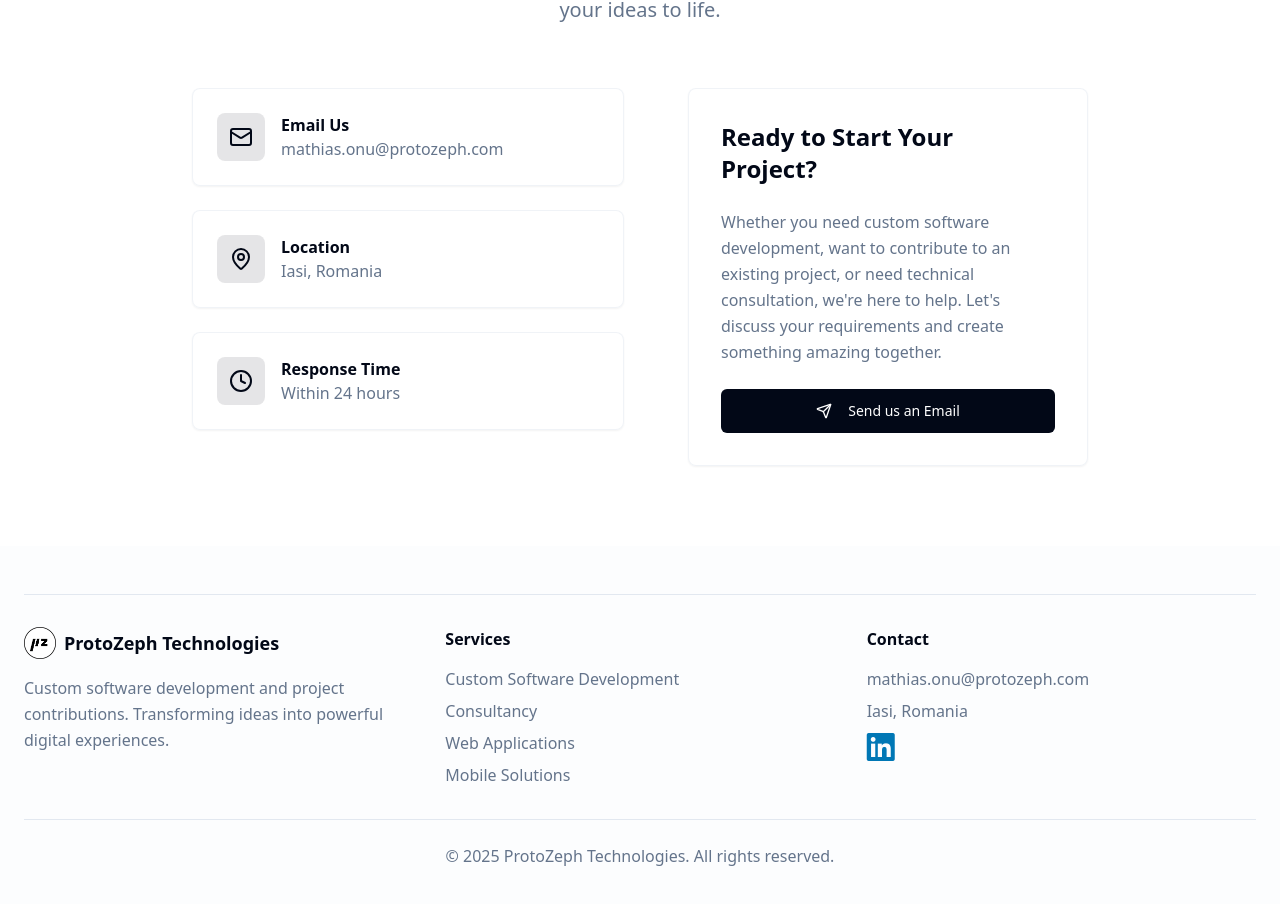
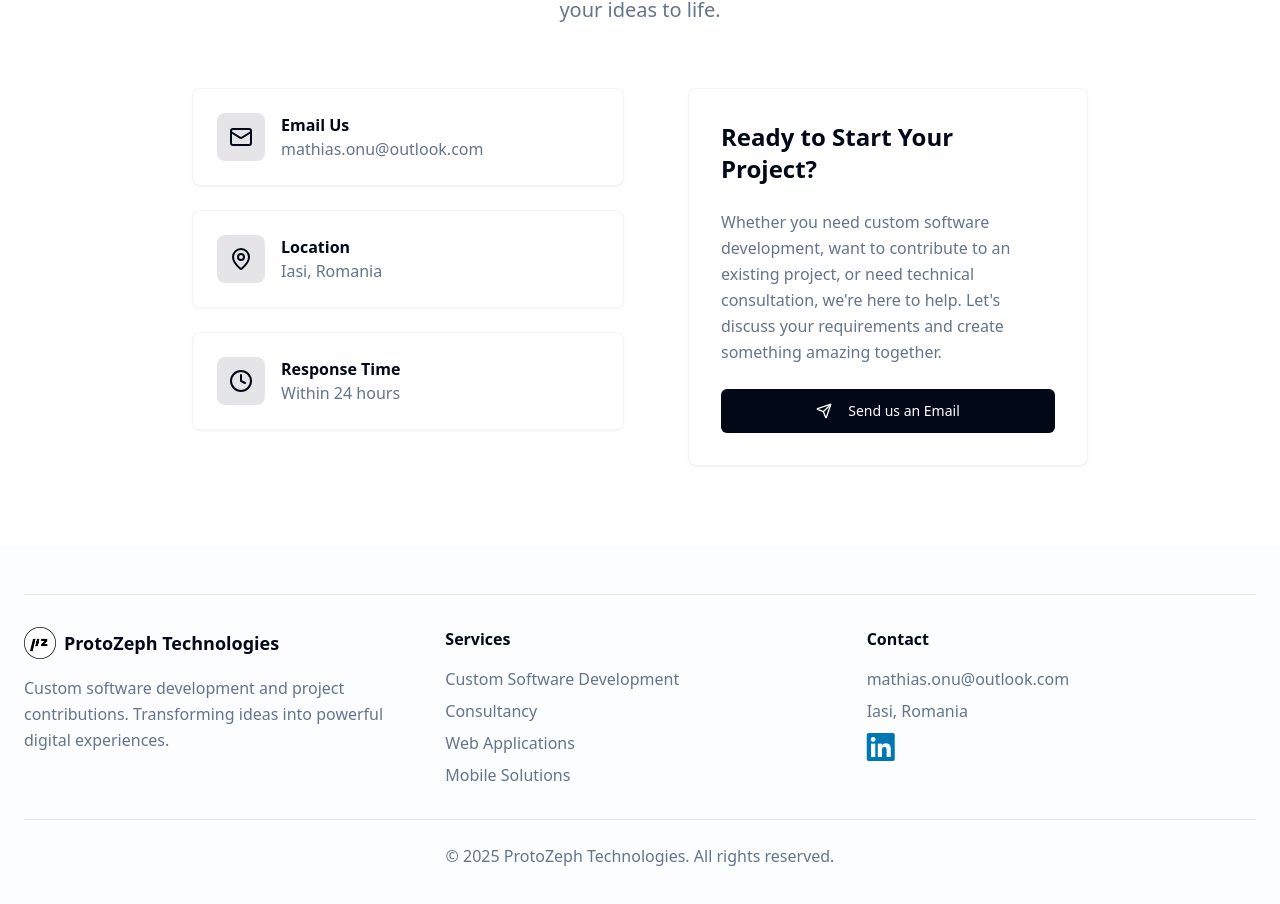
Before and after one commit to mathias-onu/company-website, a React (Vite) app: page / in a window 1280 px wide. Shown: the part 4779-5683 px from the top of the page. Built offline with nearby package versions, Linux system fonts and the light colour scheme.

Commit message:
changed email address

```diff
--- a/src/components/Contact.tsx
+++ b/src/components/Contact.tsx
@@ -6,7 +6,7 @@ import { Mail, MapPin, Clock, Send } from 'lucide-react';
 
 export const Contact = () => {
   const handleEmailClick = () => {
-    window.location.href = 'mailto:mathias.onu@protozeph.com?subject=Project Inquiry&body=Hello ProtoZeph team, I would like to discuss a project opportunity.';
+    window.location.href = 'mailto:mathias.onu@outlook.com?subject=Project Inquiry&body=Hello ProtoZeph team, I would like to discuss a project opportunity.';
   };
 
   return (
@@ -32,7 +32,7 @@ export const Contact = () => {
                     </div>
                     <div>
                       <h3 className="font-semibold text-foreground">Email Us</h3>
-                      <p className="text-muted-foreground">mathias.onu@protozeph.com</p>
+                      <p className="text-muted-foreground">mathias.onu@outlook.com</p>
                     </div>
                   </div>
                 </CardContent>
--- a/src/components/Footer.tsx
+++ b/src/components/Footer.tsx
@@ -37,7 +37,7 @@ export const Footer = () => {
           <div>
             <h4 className="font-semibold text-foreground mb-4">Contact</h4>
             <ul className="space-y-2 text-muted-foreground">
-              <li>mathias.onu@protozeph.com</li>
+              <li>mathias.onu@outlook.com</li>
               <li>Iasi, Romania</li>
               <li>
                 <a href="https://www.linkedin.com/company/protozeph-technologies" target="_blank" rel="noopener noreferrer" aria-label="LinkedIn">
```
